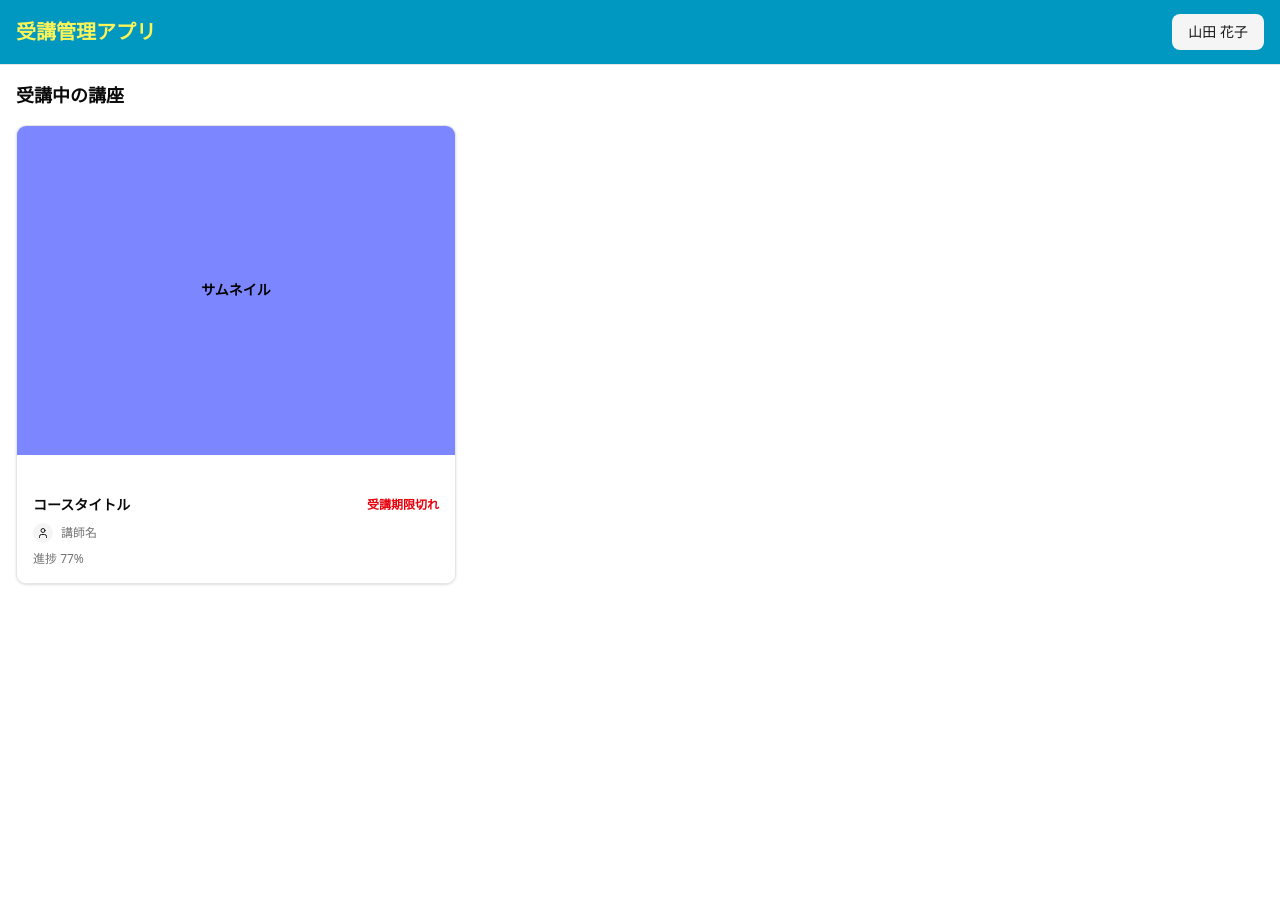
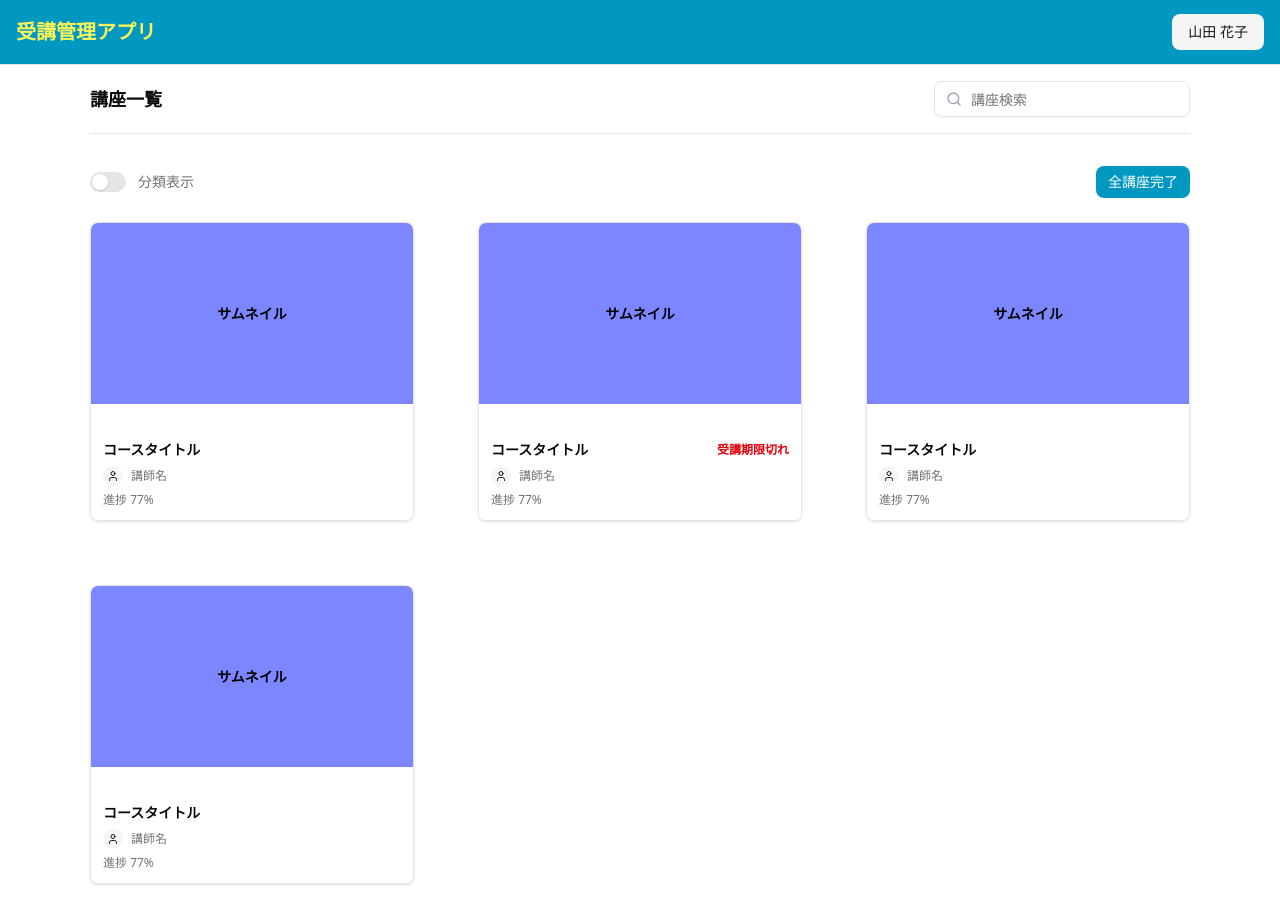
Before and after one commit to yukihiroLaravel/juko_next, a Next.js app: page /attendance in a window 1280 px wide. Before the commit the page ends 800 px from the top, so only its background shows below. Built offline with nearby package versions, Linux system fonts and the light colour scheme.

Commit message:
JKA-1605 React 講座一覧ページの実装 (生徒側)

```diff
--- a/package.json
+++ b/package.json
@@ -16,6 +16,7 @@
     "@radix-ui/react-dropdown-menu": "^2.1.16",
     "@radix-ui/react-label": "^2.1.8",
     "@radix-ui/react-slot": "^1.2.4",
+    "@radix-ui/react-switch": "^1.2.6",
     "axios": "^1.13.2",
     "class-variance-authority": "^0.7.1",
     "clsx": "^2.1.1",
--- a/src/app/(student)/attendance/page.tsx
+++ b/src/app/(student)/attendance/page.tsx
@@ -1,10 +1,23 @@
-import { AttendancedCourseCard } from '@/features/attendance/components/AttendancedCourseCard/AttendancedCourseCard';
+import { CourseSearchBox } from "@/features/attendance/components/CourseSearchBox/CourseSearchBox";
+import { CourseList } from "@/features/attendance/components/CourseList/CourseList";
 
 export default function AttendancePage() {
   return (
-    <div className="p-4">
-      <h1 className="mb-4 text-lg font-semibold">受講中の講座</h1>
-      <AttendancedCourseCard />
+    <div className="px-6 py-4">
+      {/* ページ内ヘッダー（カード幅に合わせる） */}
+      <div className="mx-auto max-w-[1100px] space-y-4">
+        <div className="flex items-center justify-between">
+          <h1 className="text-lg font-semibold">講座一覧</h1>
+          <CourseSearchBox />
+        </div>
+
+        <div className="h-px w-full bg-border" />
+      </div>
+
+      {/* CourseList も同じ幅 */}
+      <div className="mt-8">
+        <CourseList />
+      </div>
     </div>
   );
 }
--- /dev/null
+++ b/src/components/atoms/Switch.tsx
@@ -0,0 +1 @@
+export { Switch } from '@/components/ui/Switch';
--- /dev/null
+++ b/src/components/ui/Switch.tsx
@@ -0,0 +1,33 @@
+'use client';
+
+import * as React from 'react';
+import * as SwitchPrimitive from '@radix-ui/react-switch';
+import { cn } from '@/lib/utils';
+
+function Switch({
+  className,
+  ...props
+}: React.ComponentProps<typeof SwitchPrimitive.Root>) {
+  return (
+    <SwitchPrimitive.Root
+      data-slot="switch"
+      className={cn(
+        'peer inline-flex h-5 w-9 shrink-0 cursor-pointer items-center rounded-full border-2 border-transparent transition-colors',
+        'data-[state=checked]:bg-primary data-[state=unchecked]:bg-input',
+        'focus-visible:outline-none focus-visible:ring-2 focus-visible:ring-ring focus-visible:ring-offset-2',
+        'disabled:cursor-not-allowed disabled:opacity-50',
+        className,
+      )}
+      {...props}
+    >
+      <SwitchPrimitive.Thumb
+        className={cn(
+          'pointer-events-none block h-4 w-4 rounded-full bg-background shadow-sm transition-transform',
+          'data-[state=checked]:translate-x-4 data-[state=unchecked]:translate-x-0',
+        )}
+      />
+    </SwitchPrimitive.Root>
+  );
+}
+
+export { Switch };
--- a/src/features/attendance/components/AttendancedCourseCard/AttendancedCourseCard.tsx
+++ b/src/features/attendance/components/AttendancedCourseCard/AttendancedCourseCard.tsx
@@ -1,12 +1,24 @@
 import { AttendancedCourseCardUI } from './AttendancedCourseCard.ui';
 
-export function AttendancedCourseCard() {
+type AttendancedCourseCardProps = {
+  title: string;
+  isExpired: boolean;
+  instructorName: string;
+  progress: number;
+};
+
+export function AttendancedCourseCard({
+  title,
+  isExpired,
+  instructorName,
+  progress,
+}: AttendancedCourseCardProps) {
   return (
     <AttendancedCourseCardUI
-      title="コースタイトル"
-      isExpired
-      instructorName="講師名"
-      progress={77}
+      title={title}
+      isExpired={isExpired}
+      instructorName={instructorName}
+      progress={progress}
     />
   );
 }
--- a/src/features/attendance/components/AttendancedCourseCard/AttendancedCourseCard.ui.tsx
+++ b/src/features/attendance/components/AttendancedCourseCard/AttendancedCourseCard.ui.tsx
@@ -16,13 +16,13 @@ export function AttendancedCourseCardUI({
   progress,
 }: AttendancedCourseCardUIProps) {
   return (
-    <Card className="w-[440px] overflow-hidden rounded-lg border bg-transparent p-0">
+    <Card className="w-full max-w-[350px] overflow-hidden rounded-md border bg-transparent p-0">
       {/* サムネイル */}
-      <div className="aspect-[4/3] w-full bg-indigo-400 flex items-center justify-center">
+      <div className="aspect-[16/9] w-full bg-indigo-400 flex items-center justify-center">
         <span className="text-sm font-semibold text-black">サムネイル</span>
       </div>
       {/* 下段 */}
-      <div className="bg-white p-4 space-y-2">
+      <div className="bg-white p-3 space-y-1.5">
         {/* タイトル + 受講期限切れ */}
         <div className="flex items-center justify-between">
           <p className="text-sm font-semibold">{title}</p>
--- /dev/null
+++ b/src/features/attendance/components/CourseList/CourseList.tsx
@@ -0,0 +1,50 @@
+"use client";
+
+import { useState } from "react";
+import { CourseListUI } from "./CourseList.ui";
+
+export function CourseList() {
+  const [isGrouped, setIsGrouped] = useState(false);
+
+  const courses = [
+    {
+      id: "1",
+      title: "コースタイトル",
+      instructorName: "講師名",
+      progress: 77,
+      isExpired: false,
+    },
+    {
+      id: "2",
+      title: "コースタイトル",
+      instructorName: "講師名",
+      progress: 77,
+      isExpired: true, // ← 期限切れ
+    },
+    {
+      id: "3",
+      title: "コースタイトル",
+      instructorName: "講師名",
+      progress: 77,
+      isExpired: false,
+    },
+    {
+      id: "4",
+      title: "コースタイトル",
+      instructorName: "講師名",
+      progress: 77,
+      isExpired: false,
+    },
+  ];
+
+  return (
+    <CourseListUI
+      courses={courses}
+      isGrouped={isGrouped}
+      onToggleGrouped={setIsGrouped}
+      onCompleteAll={() => {
+        console.log("全講座完了");
+      }}
+    />
+  );
+}
--- /dev/null
+++ b/src/features/attendance/components/CourseList/CourseList.ui.tsx
@@ -0,0 +1,63 @@
+"use client";
+
+import { Switch } from "@/components/atoms/Switch";
+import { Button } from "@/components/ui/button";
+import { AttendancedCourseCard } from "../AttendancedCourseCard/AttendancedCourseCard";
+
+type Course = {
+  id: string;
+  title: string;
+  instructorName: string;
+  progress: number;
+  isExpired: boolean;
+};
+
+type CourseListUIProps = {
+  courses: Course[];
+  isGrouped: boolean;
+  onToggleGrouped: (checked: boolean) => void;
+  onCompleteAll: () => void;
+};
+
+export function CourseListUI({
+  courses,
+  isGrouped,
+  onToggleGrouped,
+  onCompleteAll,
+}: CourseListUIProps) {
+  return (
+    <div className="space-y-6">
+      {/* 操作エリア（カード幅に合わせる） */}
+      <div className="mx-auto flex max-w-[1100px] items-center justify-between">
+        {/* 分類表示トグル */}
+        <label className="flex items-center gap-3 cursor-pointer">
+          <Switch
+            checked={isGrouped}
+            onCheckedChange={onToggleGrouped}
+          />
+          <span className="text-sm text-muted-foreground">
+            分類表示
+          </span>
+        </label>
+
+        {/* 全講座完了ボタン */}
+        <Button size="sm" onClick={onCompleteAll}>
+          全講座完了
+        </Button>
+      </div>
+
+      {/* カード一覧 */}
+      <div className="mx-auto grid max-w-[1100px] gap-16 sm:grid-cols-2 lg:grid-cols-3">
+        {courses.map((course) => (
+          <AttendancedCourseCard
+            key={course.id}
+            title={course.title}
+            instructorName={course.instructorName}
+            progress={course.progress}
+            isExpired={course.isExpired}
+          />
+        ))}
+      </div>
+    </div>
+  );
+}
--- /dev/null
+++ b/src/features/attendance/components/CourseSearchBox/CourseSearchBox.tsx
@@ -0,0 +1,19 @@
+"use client";
+
+import { useState } from "react";
+import { CourseSearchBoxUI } from "./CourseSearchBox.ui";
+
+export function CourseSearchBox() {
+  const [keyword, setKeyword] = useState("");
+
+  const handleChange = (value: string) => {
+    setKeyword(value);
+  };
+
+  return (
+    <CourseSearchBoxUI
+      value={keyword}
+      onChange={handleChange}
+    />
+  );
+}
--- /dev/null
+++ b/src/features/attendance/components/CourseSearchBox/CourseSearchBox.ui.tsx
@@ -0,0 +1,40 @@
+"use client";
+
+import { Search } from "lucide-react";
+import { Input } from "@/components/ui/input";
+
+type CourseSearchBoxUIProps = {
+  value: string;
+  onChange: (value: string) => void;
+  placeholder?: string;
+};
+
+export function CourseSearchBoxUI({
+  value,
+  onChange,
+  placeholder = "講座検索",
+}: CourseSearchBoxUIProps) {
+  return (
+    <div className="relative w-64">
+      {/* 虫眼鏡アイコン */}
+      <Search
+        className="
+          absolute
+          left-3
+          top-1/2
+          -translate-y-1/2
+          h-4
+          w-4
+          text-gray-400
+        "
+      />
+      {/* 検索 input */}
+      <Input
+        value={value}
+        onChange={(e) => onChange(e.target.value)}
+        placeholder={placeholder}
+        className="pl-9"
+      />
+    </div>
+  );
+}
```
Also changed, not shown: 1 other file (tests, documents, lock files or other folders).
